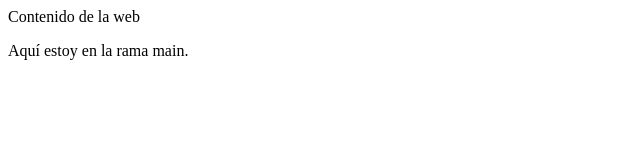
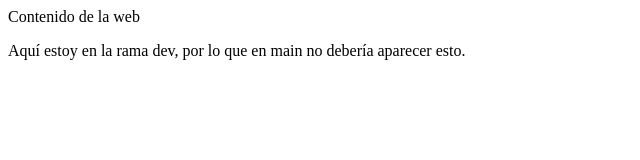
Before and after one commit to maxstbl/Maxis, a plain HTML site: page index.html in a window 1280 px wide. Shown: the whole page, without its empty margins (0-640 px from the left). Drawn offline with Linux system fonts and the light colour scheme.

Commit message:
cherry pick test

```diff
--- a/index.html
+++ b/index.html
@@ -7,7 +7,7 @@
  <body>
     Contenido de la web
     <p>
-      Aquí estoy en la rama main.
+      Aquí estoy en la rama dev, por lo que en main no debería aparecer esto.
     </p>
  </body>
  </html>
```
